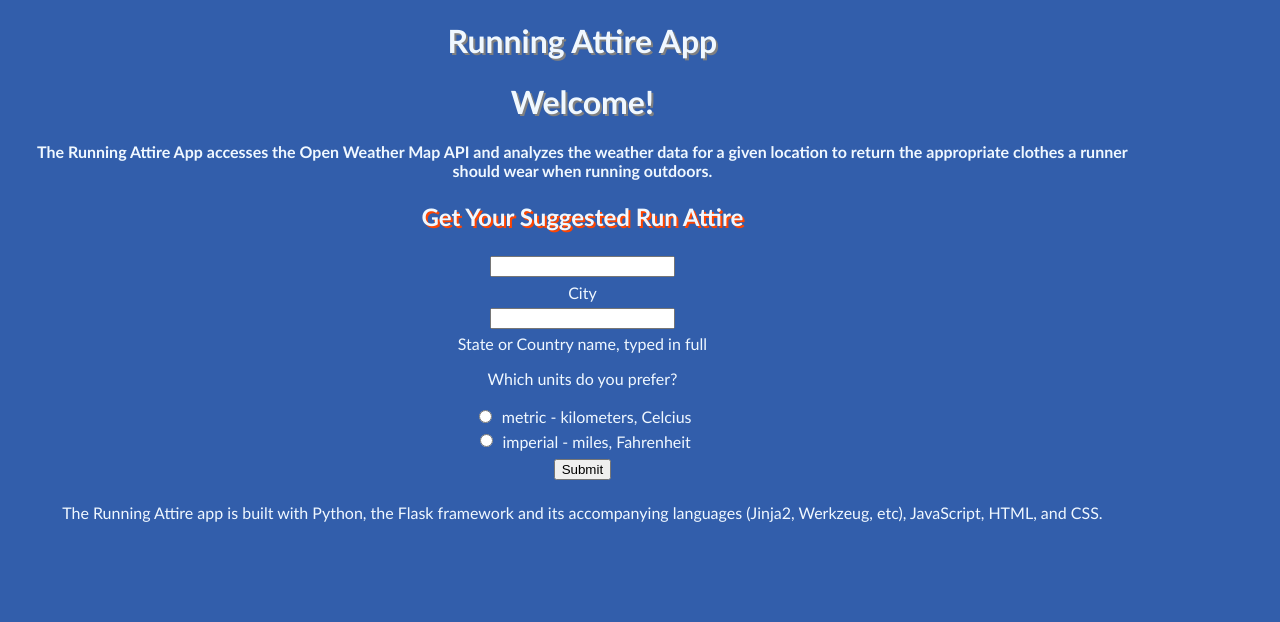
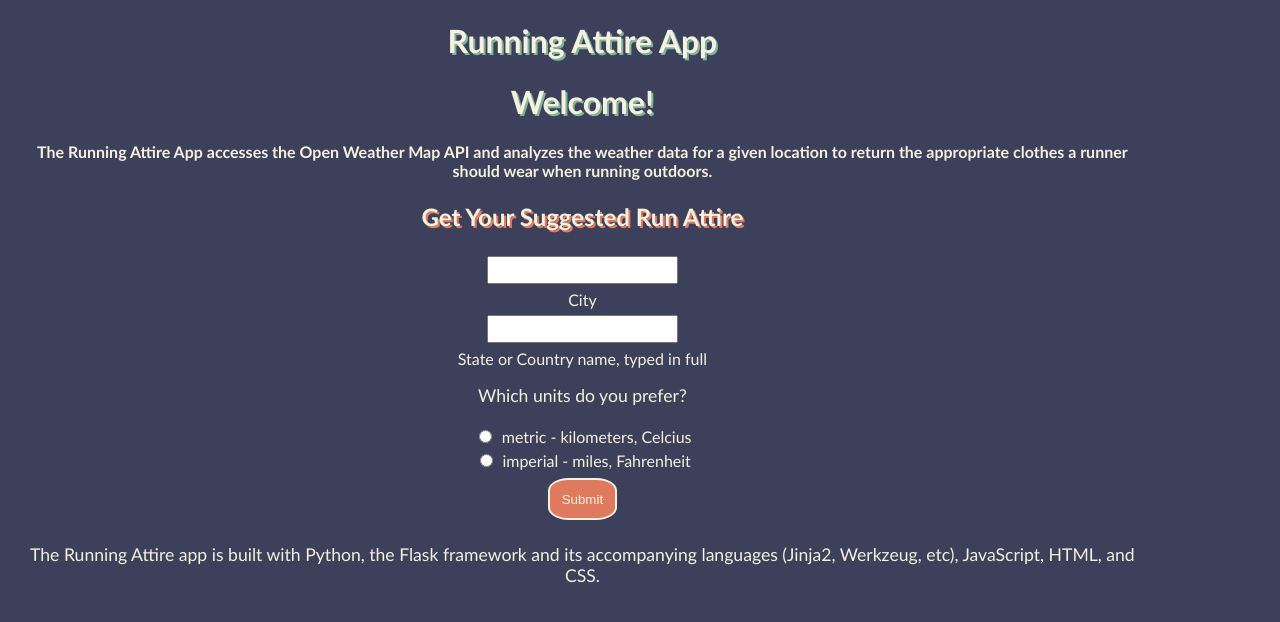
Before and after one commit to MeghanPund/API_Practice, a Flask app: page / in a window 1280 px wide. Shown: the top 622 px of the page. Run offline with Flask 2, Linux system fonts and the light colour scheme.

Commit message:
added header styling, button styling, form styling

```diff
--- a/static/styles.css
+++ b/static/styles.css
@@ -1,20 +1,45 @@
 body {
-    font-family: 'Gill Sans', 'Gill Sans MT', Calibri, 'Trebuchet MS', sans-serif;
+    font-family: 'Gill Sans', 'Gill Sans MT', 'Calibri', 'Trebuchet MS', sans-serif;
     text-align: center;
-    background: #325eab;
-    color: aliceblue;
+    background: #3D405B;
+    color: #F4F1DE;
     margin: 1% 10% 0% 1%;
 }
 h1 {
-    text-shadow: 2px 2px gray;
+    text-shadow: 2px 2px #81B29A;
 }
 h2 {
-    text-shadow: 2px 2px orangered;
+    text-shadow: 2px 2px #E07A5F;
+}
+h3 {
+    padding: .5%;
+    text-shadow: 2px 2px #626793;
+}
+p {
+    font-size: 110%;
 }
 input {
-    margin: .5%
+    margin: .5%;
+    padding: .35em;
+}
+form > input:focus {
+    border: 4px solid #E07A5F;
 }
 .quote {
     font-style: italic;
     font-size: 110%;
 }
+.jsButton {
+    color: #F4F1DE;
+    background-color: #81B29A;
+    padding: 1%;
+    border: 2px solid #F4F1DE;
+    border-radius: 30%;
+}
+.submit {
+    color: #F4F1DE;
+    background-color: #E07A5F;
+    padding: 1%;
+    border: 2px solid #F4F1DE;
+    border-radius: 30%;
+}
```
